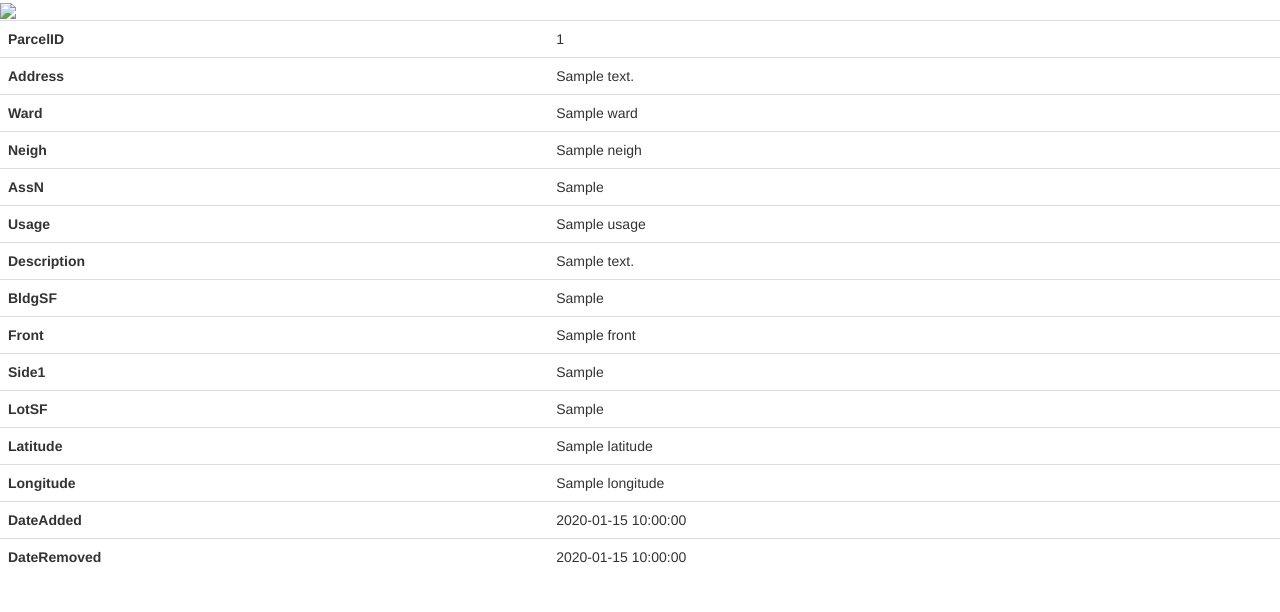
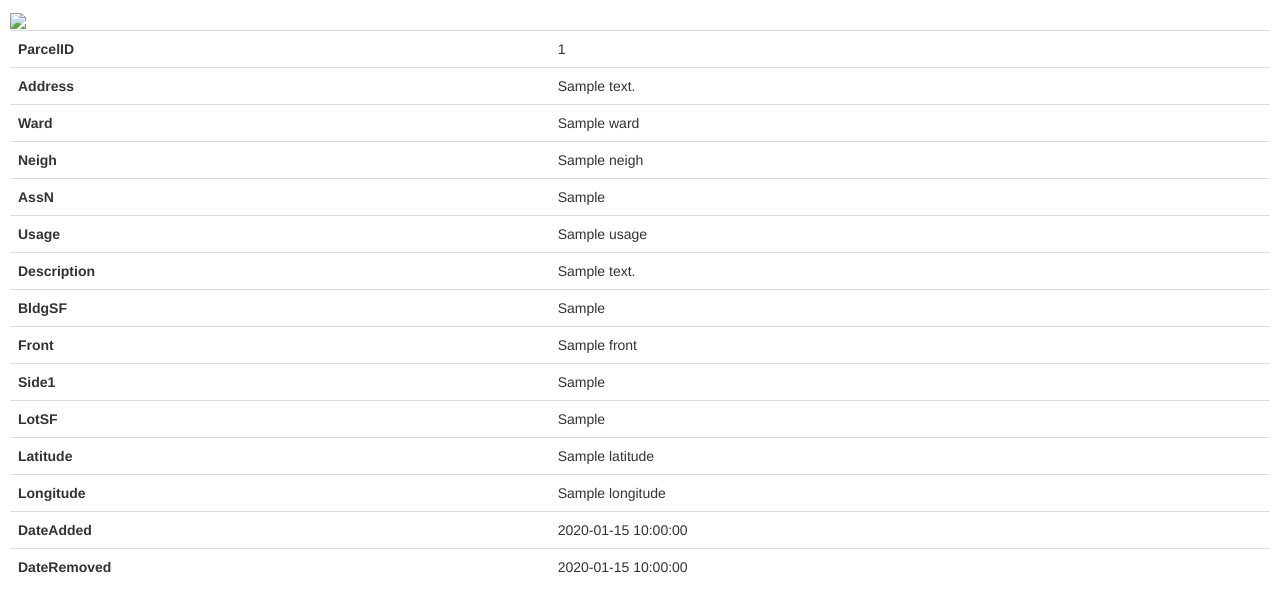
Before and after one commit to KevinStock/stl-dollarhouse, a Flask app: page /property/1 in a window 1280 px wide. Shown: the part 50-662 px from the top of the page. Run offline with Flask 2, Linux system fonts and the light colour scheme; a database or web service that is not in the repository returns one stand-in record (values such as "Sample title"); some libraries are stand-ins or nearby versions.

Commit message:
add styling and margin to content

```diff
--- a/static/css/style.css
+++ b/static/css/style.css
@@ -49,3 +49,7 @@ thead, th {
 .new {
   background-color: green;
 }
+
+#content {
+  margin: 10px;
+}
--- a/templates/property-detail.html
+++ b/templates/property-detail.html
@@ -3,27 +3,26 @@
 {% block title %}Property Detail{% endblock %}
 
 {% block content %}
+<div id="content">
   {% for prop in propertyDetail %}
     {% if 'Error' in prop %}
-<h1>
-  Property Not Found
-</h1>
+      <h1> Property Not Found</h1>
     {% else %}
+
     <img src="https://maps.googleapis.com/maps/api/streetview?size=400x400&key={{gkey}}&location={{prop['Latitude']}},{{prop['Longitude']}}">
     <div class="table-responsive">
       <table class="table table-hover">
         <tbody>
-
             {% for column in columns %}
               <tr>
                 <th>{{column}}</th>
                 <td>{{prop[column]}}</td>
               </tr>
             {% endfor %}
-
         </tbody>
       </table>
     {% endif %}
   {% endfor %}
     </div>
+</div>
 {% endblock %}
```
Lines whose indentation alone changed are shown as unchanged.
